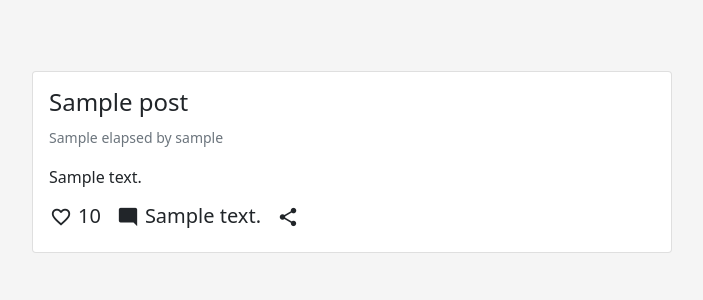
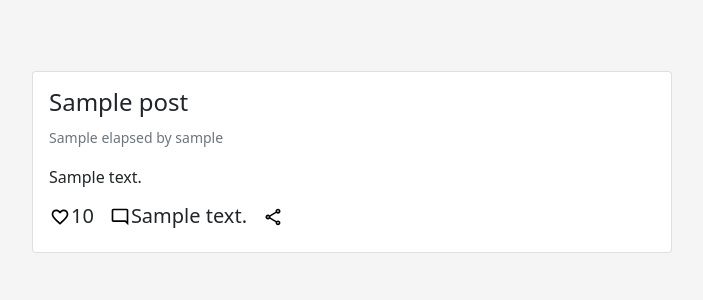
Before and after one commit to fuetser/flask_project, a Flask app: template templates/index.html in a window 1280 px wide. Shown: the top 300 px of the page, without its empty margins (288-991 px from the left). Run offline with Flask 2, Linux system fonts and the light colour scheme; the template is opened without the code that fills it: most values are stand-ins (such as "Sample title", 1, 10 or a date in 2020).

Commit message:
svg icons

```diff
--- a/static/css/global.css
+++ b/static/css/global.css
@@ -50,28 +50,3 @@ body {
 .smooth-transtion {
     transition: all .3s;
 }
-
-.material-icons {
-    font-family: 'Material Icons';
-    font-weight: normal;
-    font-style: normal;
-    font-size: 22px;  /* Preferred icon size */
-    display: inline-block;
-    line-height: 1;
-    text-transform: none;
-    letter-spacing: normal;
-    word-wrap: normal;
-    white-space: nowrap;
-    direction: ltr;
-
-    /* Support for all WebKit browsers. */
-    -webkit-font-smoothing: antialiased;
-    /* Support for Safari and Chrome. */
-    text-rendering: optimizeLegibility;
-
-    /* Support for Firefox. */
-    -moz-osx-font-smoothing: grayscale;
-
-    /* Support for IE. */
-    font-feature-settings: 'liga';
-}
--- a/static/css/wall.css
+++ b/static/css/wall.css
@@ -21,7 +21,7 @@
     margin-right: 15px;
 }
 
-.post-info-category span {
+.post-info-category div {
     margin-right: 5px;
 }
 
@@ -29,14 +29,17 @@
     padding: 0px;
 }
 
-.icon-like:hover {
-    color: #2288ff;
+.post-info-icon {
+    padding: 0px;
+    width: 20px;
+    height: 20px;
+    pointer-events: none;
 }
 
-.icon-comments:hover {
-    color: #2288ff;
+.post-info-button:hover .post-info-icon {
+    filter: invert(.5) sepia(1) saturate(5) hue-rotate(175deg);
 }
 
-.icon-share:hover {
-    color: #2288ff;
+.post-info-button:hover .post-link-icon .post-info-icon {
+    filter: invert(.5) sepia(1) saturate(5) hue-rotate(175deg);
 }
--- a/templates/base.html
+++ b/templates/base.html
@@ -5,7 +5,6 @@
       <meta name="viewport" content="width=device-width, initial-scale=1, shrink-to-fit=no">
       <link rel="preconnect" href="https://fonts.gstatic.com">
       <link href="https://fonts.googleapis.com/css2?family=Inter:wght@600&display=swap" rel="stylesheet">
-      <link href="https://fonts.googleapis.com/icon?family=Material+Icons" rel="stylesheet">
       <link rel="stylesheet"
             href="https://cdn.jsdelivr.net/npm/bootstrap@5.0.0-beta1/dist/css/bootstrap.min.css"
             integrity="sha384-giJF6kkoqNQ00vy+HMDP7azOuL0xtbfIcaT9wjKHr8RbDVddVHyTfAAsrekwKmP1"
--- a/templates/index.html
+++ b/templates/index.html
@@ -21,21 +21,21 @@
          <div class="post-info d-flex flex-row align-items-center">
             <div class="post-info-category d-flex flex-row align-items-center">
                <button type="button" class="btn btn-default post-info-button smooth-transtion" aria-label="like">
-                  <span class="material-icons icon-like">favorite_border</span>
+                  <object class="post-info-icon" type="image/svg+xml" data="{{ url_for('static', filename='icons/like_default.svg') }}"></object>
                </button>
                <h5>{{ post.likes }}</h5>
             </div>
             <div class="post-info-category d-flex flex-row align-items-center">
-               <a href="posts/{{ post.id }}#comments">
-               <button type="button" class="btn btn-default post-info-button smooth-transtion" aria-label="comments">
-                  <span class="material-icons icon-comments">mode_comment</span>
+               <button type="button" class="btn btn-default post-info-button smooth-transtion" aria-label="like">
+                  <a href="posts/{{ post.id }}#comments" class="post-link-icon">
+                     <object class="post-info-icon" type="image/svg+xml" data="{{ url_for('static', filename='icons/comments.svg') }}"></object>
+                  </a>
                </button>
-               </a>
                <h5>{{ post.comments }}</h5>
             </div>
             <div>
                <button type="button" class="btn btn-default post-info-button smooth-transtion" aria-label="share">
-                  <span class="material-icons icon-share">share</span>
+                  <object class="post-info-icon" type="image/svg+xml" data="{{ url_for('static', filename='icons/share.svg') }}"></object>
                </button>
             </div>
          </div>
```
Also changed, not shown: static/css/post.css (+16 -17 lines), templates/post.html (+5 -5 lines), static/icons/comments.svg (added), static/icons/like_default.svg (added), static/icons/like_filled.svg (added), static/icons/share.svg (added).
